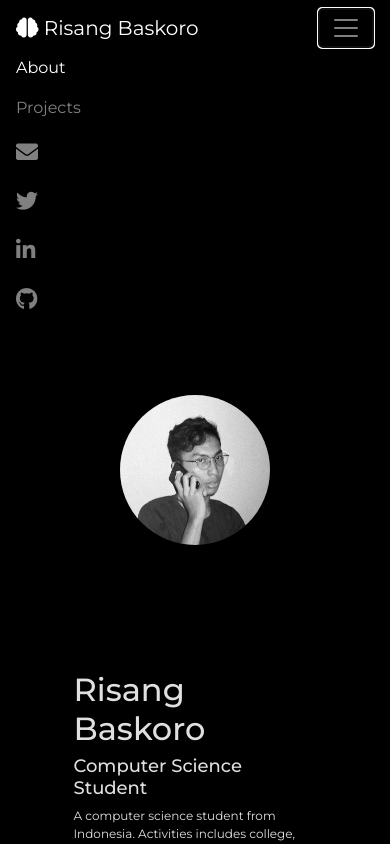
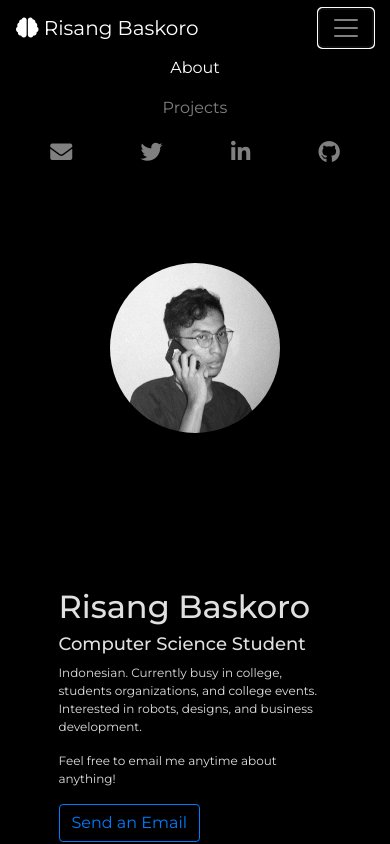
Before and after one commit to risangbaskoro/risangbaskoro.github.io, a plain HTML site: page index.html in a window 390 px wide. Both pictures are taken after a click on the button "Toggle navigation". Shown: the top 844 px of the page. Drawn offline with nearby package versions, Linux system fonts and the light colour scheme.

Commit message:
Ver.0.3.3 (#5)
* Remove All Sites

* ver.0.3.3

```diff
--- a/assets/css/styles.css
+++ b/assets/css/styles.css
@@ -50,7 +50,7 @@ body {
 }
 
 .rounded-circle.hero-image {
-  width: 150px;
+  width: 170px;
 }
 
 @media (min-width: 768px) {
@@ -108,12 +108,8 @@ body {
   }
 }
 
-#toileet {
-  background-color: #e5f6f9;
-}
-
 img {
-  width: 560px;
+  width: 480px;
 }
 
 .copyright {
@@ -128,3 +124,35 @@ img {
   padding-left: 60px;
   padding-right: 60px;
 }
+
+.project#toileet {
+  background-color: #e5f6f9;
+}
+
+.links {
+  margin-bottom: 30px;
+}
+
+.nav-item {
+  text-align: center;
+}
+
+@media (max-width: 768px) {
+  .nav.navbar-nav.nav-socials {
+    display: flex;
+    flex-direction: row;
+    justify-content: space-around;
+  }
+}
+
+@media (max-width: 768px) {
+  .row.hero-row {
+    margin: 0 auto;
+  }
+}
+
+@media (max-width: 576px) {
+  .col.align-self-center.hero-col.description {
+    text-align: left;
+  }
+}
--- a/index.html
+++ b/index.html
@@ -28,8 +28,8 @@
             <div
                 class="collapse navbar-collapse" id="navcol-1">
                 <ul class="nav navbar-nav mx-auto nav-pages">
-                    <li class="nav-item"><a class="nav-link active" href="index.html">About</a></li>
-                    <li class="nav-item"><a class="nav-link" href="projects/index.html">Projects</a></li>
+                    <li class="nav-item"><a class="nav-link active" href="#">About</a></li>
+                    <li class="nav-item"><a class="nav-link" href="projects/projects.html">Projects</a></li>
                 </ul>
                 <ul class="nav navbar-nav nav-socials" style="font-size: 22px;">
                     <li class="nav-item"><a class="nav-link" href="mailto:risangbaskoro@gmail.com"><i class="fas fa-envelope"></i></a></li>
@@ -42,19 +42,19 @@
     </nav>
     <main>
         <section class="hero align-middle">
-            <div class="row hero-row">
+            <div class="row no-gutters hero-row">
                 <div class="col align-self-center hero-col image"><img class="rounded-circle hero-image" data-aos="fade-up" data-aos-duration="700" data-aos-once="true" src="assets/img/profile-picture.jpeg" width="250px"></div>
-                <div class="col align-self-center hero-col description" style="text-align: left;">
+                <div class="col align-self-center hero-col description">
                     <h1 data-aos="fade-up" data-aos-duration="700" data-aos-delay="100" data-aos-once="true" class="hero-heading">Risang Baskoro</h1>
                     <h4 data-aos="fade-up" data-aos-duration="700" data-aos-delay="200" data-aos-once="true" class="hero-subheading">Computer Science Student</h4>
-                    <p data-aos="fade-up" data-aos-duration="700" data-aos-delay="300" data-aos-once="true" class="hero-p">A computer science student from Indonesia. Activities includes college, students organizations, and college events. Interested in robots, designs, and businesses.</p>
-                    <p data-aos="fade-up" data-aos-duration="700" data-aos-delay="400"
-                        data-aos-once="true" class="hero-p">Feel free to email me anytime about anything!</p><a class="btn btn-outline-primary" role="button" data-aos="fade-up" data-aos-duration="700" data-aos-delay="500" data-aos-once="true" href="mailto:risangbaskoro@gmail.com">Send an Email</a></div>
+                    <p data-aos="fade-up" data-aos-duration="700" data-aos-delay="300" data-aos-once="true" class="hero-p">Indonesian. Currently busy in college, students organizations, and college events. Interested in robots, designs, and business development.</p>
+                    <p data-aos="fade-up" data-aos-duration="700" data-aos-delay="400" data-aos-once="true"
+                        class="hero-p">Feel free to email me anytime about anything!</p><a class="btn btn-outline-primary" role="button" data-aos="fade-up" data-aos-duration="700" data-aos-delay="500" data-aos-once="true" href="mailto:risangbaskoro@gmail.com">Send an Email</a></div>
             </div>
         </section>
     </main>
     <footer class="footer">
-        <h6 class="copyright">© 2020</h6>
+        <h6 class="copyright" style="margin: 20px 0;">© 2020</h6>
     </footer>
     <script src="assets/js/jquery.min.js"></script>
     <script src="assets/bootstrap/js/bootstrap.min.js"></script>
```
Also changed, not shown: projects/projects.html (renamed from projects/index.html, +2 -2 lines), projects/toileet/index.html (+2 -2 lines), assets/img/ToileetHero.png.
